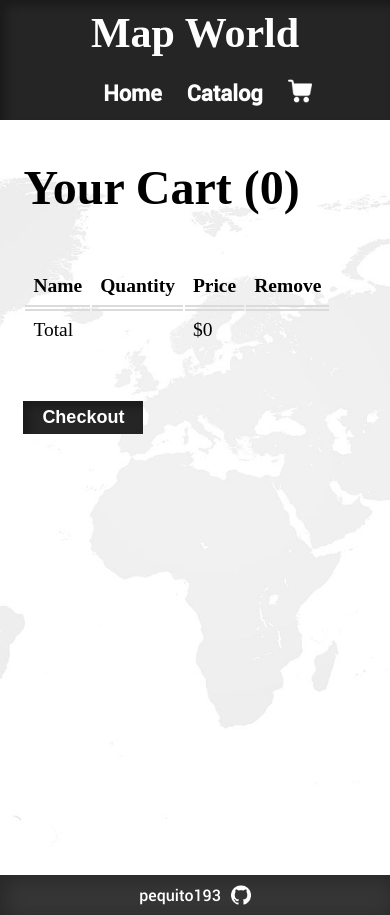
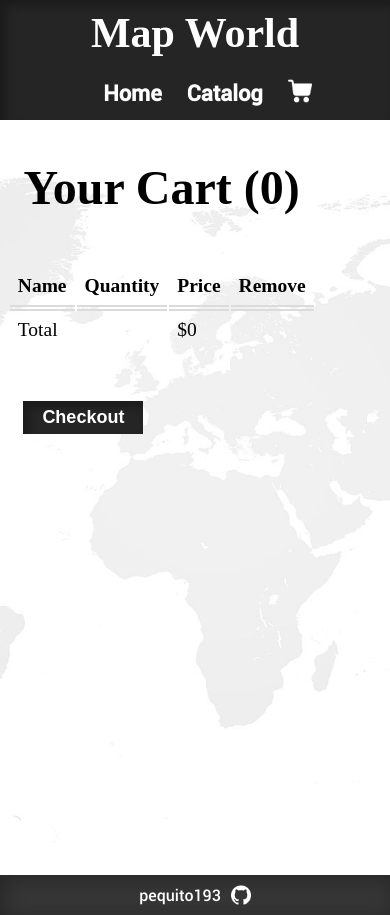
Before and after one commit to pequito193/shopping-cart, a React (Create React App) app: page /shopping-cart/cart in a window 390 px wide. Built offline with nearby package versions, Linux system fonts and the light colour scheme.

Commit message:
Add styling

```diff
--- a/src/styles/Cart.css
+++ b/src/styles/Cart.css
@@ -102,8 +102,9 @@ td {
 }
 
 @media (max-width: 500px) {
-    table {
+    .cart-table {
         font-size: 5vw;
+        margin-left: 2vw;
     }
 
     td {
```
